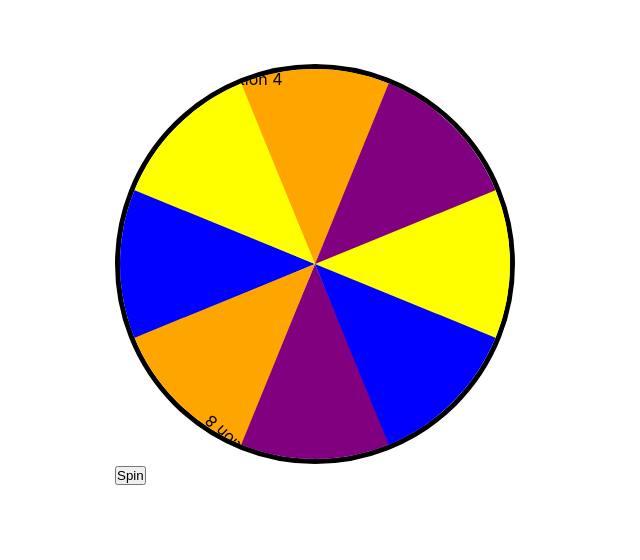
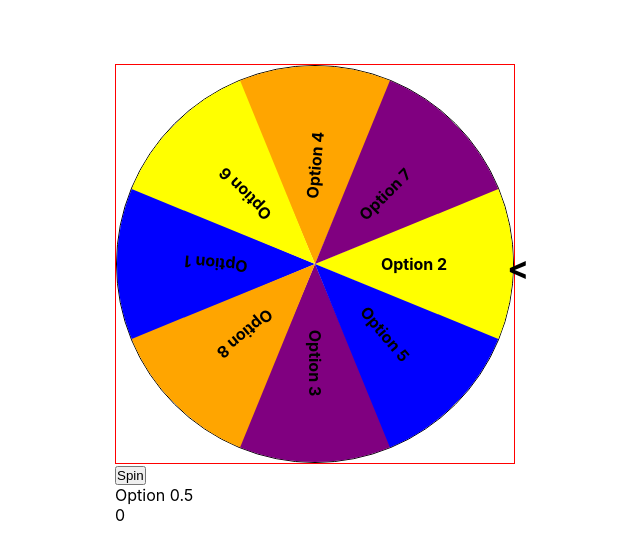
Before and after one commit to gitreadygitset/Wheel-of-Misfortune, a React (Create React App) app: page / in a window 1280 px wide. Shown: the top 560 px of the page, without its empty margins (325-965 px from the left). Built offline with nearby package versions, Linux system fonts and the light colour scheme.

Commit message:
Fix text display, add pointer

```diff
--- a/src/App.css
+++ b/src/App.css
@@ -9,17 +9,25 @@
   justify-content: center;
   height: 100vh;
 }
-
-.box-spinning {
-  height: 60vmin;
-  /* animation: App-logo-spin 4s ease-in-out; */
+.wheel {
+  border: 1px solid blue;
 }
-
 .mainbox {
   position: relative;
   margin-top: 4rem;
   aspect-ratio: 1;
   width: 50vmin;
+  border: 1px solid red;
+}
+#arrow {
+  font-size: 2rem;
+  font-weight: bold;
+  padding: 0;
+  margin: 0;
+  position: absolute;
+  right: -15px;
+  top: calc(50% - 1rem);
+  z-index: 2;
 }
 
 .box {
@@ -28,8 +36,8 @@
   position: relative;
   border-radius: 50%;
   overflow: hidden;
-  border: 5px solid black;
-  transition: all ease 5s;
+  border: 1px solid black;
+  transition: all ease 6s;
 }
 
 span {
@@ -38,6 +46,7 @@ span {
   display: inline-block;
   position: absolute;
 }
+
 .span1 {
   clip-path: polygon(0 92%, 100% 50%, 0 8%);
   background-color: blue;
@@ -63,17 +72,31 @@ span {
   top: 0;
   left: 25%;
 }
+
+.box1 .span3 b {
+  transform: translate(-50%, -50%) rotate(-270deg);
+}
+.box1 .span1 b,
+.box2 .span1 b {
+  transform: translate(-50%, -50%) rotate(185deg);
+}
+.box2 .span3 b {
+  transform: translate(-50%, -50%) rotate(90deg);
+}
+.box1 .span4 b,
+.box2 .span4 b {
+  transform: translate(-50%, -50%) rotate(-85deg);
+}
+
+span b {
+  position: absolute;
+  top: 50%;
+  left: 50%;
+  transform: translate(-50%, -50%);
+}
+
 .box2 {
   width: 100%;
   height: 100%;
   transform: rotate(-135deg);
 }
-
-/* @keyframes App-logo-spin {
-  from {
-    transform: rotate(0deg);
-  }
-  to {
-    transform: rotate(1440deg);
-  }
-} */
--- a/src/App.js
+++ b/src/App.js
@@ -1,6 +1,6 @@
 import './App.css';
 import React from 'react'
-import Wheel from './Components/Wheel'
+import Wheel from './Components/Wheel1'
 
 function App() {
 
--- a/src/Components/Wheel.js
+++ /dev/null
@@ -1,32 +0,0 @@
-import React from 'react'
-
-const Wheel = () => {
-  const spinWheel = () => {
-    const deg = Math.floor(Math.random() * (9999-1024)) + 1024;
-    debugger
-    document.getElementById('box').style.transform = `rotate(${deg}deg)`
-  }
-
-  return (
-    <div id="wheel">
-      <div id="mainbox" className="mainbox">
-        <div id="box" className="box">
-          <div className="box1">
-            <span className="span1">Option 1</span>
-            <span className="span2">Option 2</span>
-            <span className="span3">Option 3</span>
-            <span className="span4">Option 4</span>
-          </div>
-          <div className="box2">
-            <span className="span1">Option 5</span>
-            <span className="span2">Option 6</span>
-            <span className="span3">Option 7</span>
-            <span className="span4">Option 8</span>
-          </div>
-        </div>
-      </div>
-      <button className="spin" onClick={spinWheel}>Spin</button>
-    </div>
-  )
-}
-export default Wheel
--- /dev/null
+++ b/src/Components/Wheel1.js
@@ -0,0 +1,50 @@
+import React, { useState, useReducer } from 'react'
+
+const Wheel = () => {
+  const [degree, setDegree] = useState(0)
+
+  const setSelectedOption = (selectedOption, action) => {
+    switch (action.type) {
+      case 'SPIN_WHEEL':
+        const numSlices = ((action.degree % 360)/45)
+        return numSlices;
+    }
+  }
+
+  const [selectedOption, dispatch] = useReducer(setSelectedOption, 0.5)
+
+  const spinWheel = () => {
+    const deg = Math.floor(Math.random() * (7000-1024)) + 1024;
+    console.log(`Option ${selectedOption}`);
+    document.getElementById('box').style.transform = `rotate(${deg}deg)`;
+    setDegree(deg);
+    dispatch({type: 'SPIN_WHEEL', degree: deg})
+  }
+
+
+  return (
+    <div id="wheel">
+      <div id="mainbox" className="mainbox">
+        <div id="arrow"><p>&lt;</p></div>
+        <div id="box" className="box">
+          <div className="box1">
+            <span className="span1"><b>Option 1</b></span>
+            <span className="span2"><b>Option 2</b></span>
+            <span className="span3"><b>Option 3</b></span>
+            <span className="span4"><b>Option 4</b></span>
+          </div>
+          <div className="box2">
+            <span className="span1"><b>Option 5</b></span>
+            <span className="span2"><b>Option 6</b></span>
+            <span className="span3"><b>Option 7</b></span>
+            <span className="span4"><b>Option 8</b></span>
+          </div>
+        </div>
+      </div>
+      <button className="spin" onClick={spinWheel}>Spin</button>
+      <p>{`Option ${selectedOption}`}</p>
+      <p>{degree}</p>
+    </div>
+  )
+}
+export default Wheel
```
Also changed, not shown: src/Components/Wheel2.js (added).
